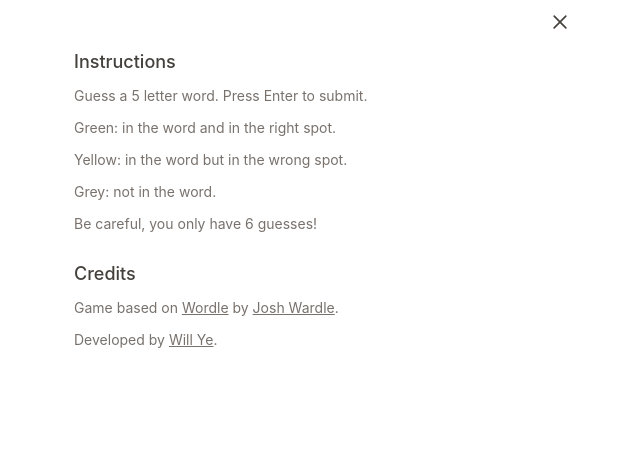
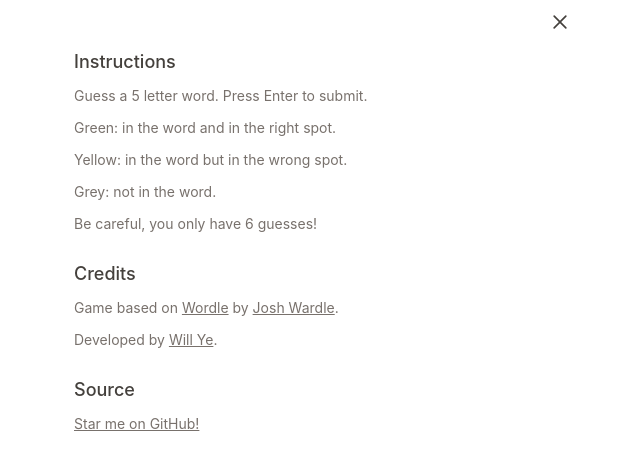
Before and after one commit to williamyeny/wrdl, a Next.js app: page / in a window 1280 px wide. Both pictures are taken after a click on the button 876 px from the left and 22 px from the top of the page. Shown: the top 470 px of the page, without its empty margins (318-958 px from the left). Built offline with nearby package versions, Linux system fonts and the light colour scheme.

Commit message:
Add source, fix assetPrefix in dev

```diff
--- a/components/InfoPage.tsx
+++ b/components/InfoPage.tsx
@@ -22,6 +22,12 @@ export const InfoPage = ({ onClose }: { onClose: () => void }) => (
         <Instructions />
         <h1 className="mt-4">Credits</h1>
         <Credits />
+        <h1 className="mt-4">Source</h1>
+        <p>
+          <a href="https://github.com/williamyeny/word-guesser">
+            Star me on GitHub!
+          </a>
+        </p>
       </div>
     </div>
   </div>
--- a/next.config.js
+++ b/next.config.js
@@ -1,7 +1,8 @@
 /** @type {import('next').NextConfig} */
 const nextConfig = {
   reactStrictMode: true,
-  assetPrefix: "/word-guesser/out/",
+  assetPrefix:
+    process.env.NODE_ENV === "development" ? "/" : "/word-guesser/out/",
 };
 
 module.exports = nextConfig;
```
Also changed, not shown: 2 other files (tests, documents, lock files or other folders).
